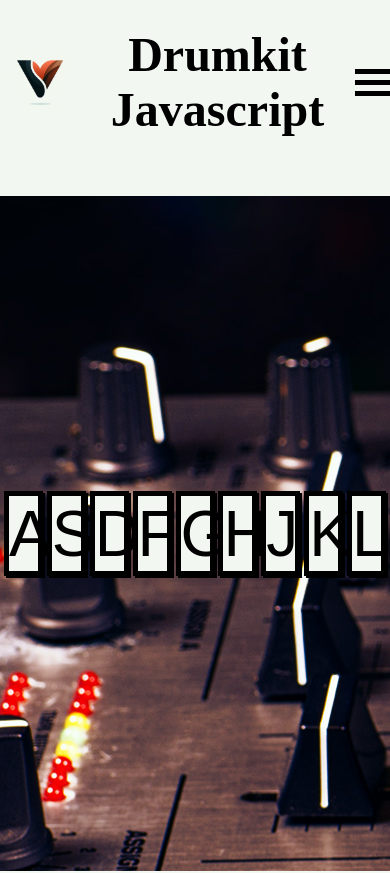
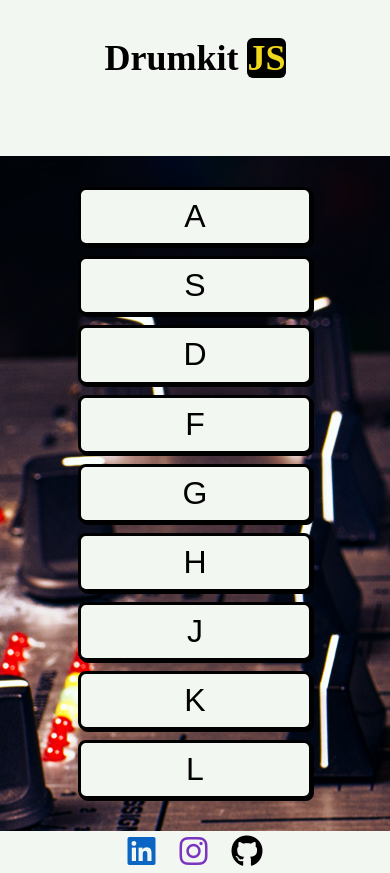
Before and after one commit to Vinicius-Olivi/Growth-project_week4-DRUMKIT, a plain HTML site: page index.html in a window 390 px wide. Drawn offline with Linux system fonts and the light colour scheme.

Commit message:
respoisive on mobile phone OK

```diff
--- a/app.js
+++ b/app.js
@@ -51,9 +51,10 @@ window.addEventListener("keydown", (e) => {
   }
 });
 
-boom.addEventListener("click", () => {
+/* boom.addEventListener("click", () => {
+  boom.style.transform = "rotate(90deg)";
   boomS.play();
-});
+}); */
 clap.addEventListener("click", () => {
   clapS.play();
 });
--- a/index.html
+++ b/index.html
@@ -4,7 +4,10 @@
 <head>
     <meta charset="UTF-8">
     <meta name="viewport" content="width=device-width, initial-scale=1.0">
-    <title>Document</title>
+    <title>Drumkit</title>
+    <link rel="icon" type="image/x-icon" href="./style/images/favicon1.ico">
+
+    <link rel="stylesheet" href="https://cdnjs.cloudflare.com/ajax/libs/font-awesome/6.5.2/css/all.min.css" integrity="sha512-SnH5WK+bZxgPHs44uWIX+LLJAJ9/2PkPKZ5QiAj6Ta86w+fsb2TkcmfRyVX3pBnMFcV7oQPJkl9QevSCWr3W6A==" crossorigin="anonymous" referrerpolicy="no-referrer" />
     <link rel="stylesheet" href="./style/style.css">
 </head>
 
@@ -12,11 +15,11 @@
 
     <header>
         <div id="logo">
-            <a href=""><img src="./style/images/logoV.jpg" alt="Vinny's logo'"></a>
+            <a href=""><img src="./style/images/favic.png" alt="Vinny's logo'"></a>
         </div>
         <nav>
             <div class="title">
-                <h1>Drumkit Javascript</h1>
+                <h1>Drumkit <span>JS</span></h1>
             </div>
 
 
@@ -33,7 +36,7 @@
 
         <div class="drum">
             <div id="boom">
-                <button class="button">A</button>
+                <button class="button" onclick="clicked">A</button>
             </div>
             <div id="clap">
                 <button class="button">S</button>
@@ -63,7 +66,31 @@
         </div>
     </main>
 
+    <footer>
+        <div class="footer">
+            <div class="container_footer">
+                <div class="footer_logo">
+                    <img src="./style/images/logoV.jpg" alt="footer_logo">
+                </div>
+                <div class="footer_nav">
+                    <ul class="socials">
+                        <a id="linkedin" href="https://www.linkedin.com/in/vinicius-olivi/">
+                            <i class="fa-brands fa-linkedin fa-2xl" style="color: #0A66C2;"></i></a>
+
+                        <a id="instagram" href="https://www.instagram.com/vini.olivi/">
+                            <i class="fa-brands fa-instagram fa-2xl" style="color: #7B34BE;"></i></a>
+
+                        <a id="github" href="https://github.com/Vinicius-Olivi">
+                            <i class="fa-brands fa-github fa-2xl" style="color: #000;"></i></a>
+
+                    </ul>
+                </div>
+            </div>
+        </div>
+    </footer>
+
     <script src="./app.js"></script>
+
 </body>
 
 
--- a/style/style.css
+++ b/style/style.css
@@ -2,6 +2,7 @@
     box-sizing: border-box;
     margin: 0;
     padding: 0;
+    text-decoration: none;
 }
 
 body {
@@ -23,12 +24,9 @@ header {
 
 
 #logo img{
-    width: 80px;
-    height: 80px;
-    border-radius: 50%;
+    width: 6vw;
+    height: 6vh;
 }
-
-
 
 
 .hamburger_menu{
@@ -39,22 +37,22 @@ header {
 }
 
 .title {
-    height: 150px;
+    height: 2rem;
     text-align: center;
     display: flex;
     justify-content: center;
     align-items: center;
     font-size: 2rem;
     color: #000;
-    gap: 3rem;
+} span {
+    color: #EFD81D;
+    background-color: #000;
+    font-weight: 700;
+    border-radius: 6px;
 
 }
 
 /* MAIN */
-
-
-
-
 
 .drum {
     margin-top: 4rem;
@@ -77,4 +75,82 @@ header {
     cursor: pointer;
     font-size: 4rem;
     background-color: #F2F7F1;
+    border-radius: 8px;
 }
+
+
+/* FOOTER */
+
+footer {
+    height: 5vh;
+    display: flex;
+    align-items: center;
+    justify-content: center;
+    background-color: #F2F7F1;
+}
+
+.container_footer {
+    display: flex;
+    justify-content: center;
+    align-items: center;
+}
+
+.footer_logo img{
+    width: 5vw;
+    height: 5vh;
+    border-radius: 50%;
+    display: flex;
+    align-items: center;
+    justify-content: center;
+}
+
+.footer_nav ul{
+    margin-left: 6rem;
+    display: flex;
+    align-items: center;
+    justify-content: center;
+    gap: 1.5em;
+}
+
+@media screen and (max-width: 800px) {
+    header {
+        margin-top: 1.5em;
+        height: 8vh;
+    }
+
+    #logo img{
+       display: none;
+    }
+
+    .hamburger_menu{
+        display: none;
+    }
+
+    .title {
+        text-align: center;
+        font-size: 1.5rem;
+        color: #000;
+    }
+
+    .drum {
+        flex-direction: column;
+        gap: 10px;
+
+    }
+
+    .button {
+        height: 7vh;
+        width: 60vw;
+        border: 3px solid #000;
+        font-size: 2rem;
+    }
+
+    .footer_logo img{
+        display: none;
+    }
+
+    .footer_nav ul{
+        margin-left: 0px;
+    }
+
+}
```
Also changed, not shown: style/images/drum_png.png (added), style/images/drummer.png (added), style/images/favic.png (added), style/images/favicon.ico (added), style/images/favicon1.ico (added), 1 other file.
